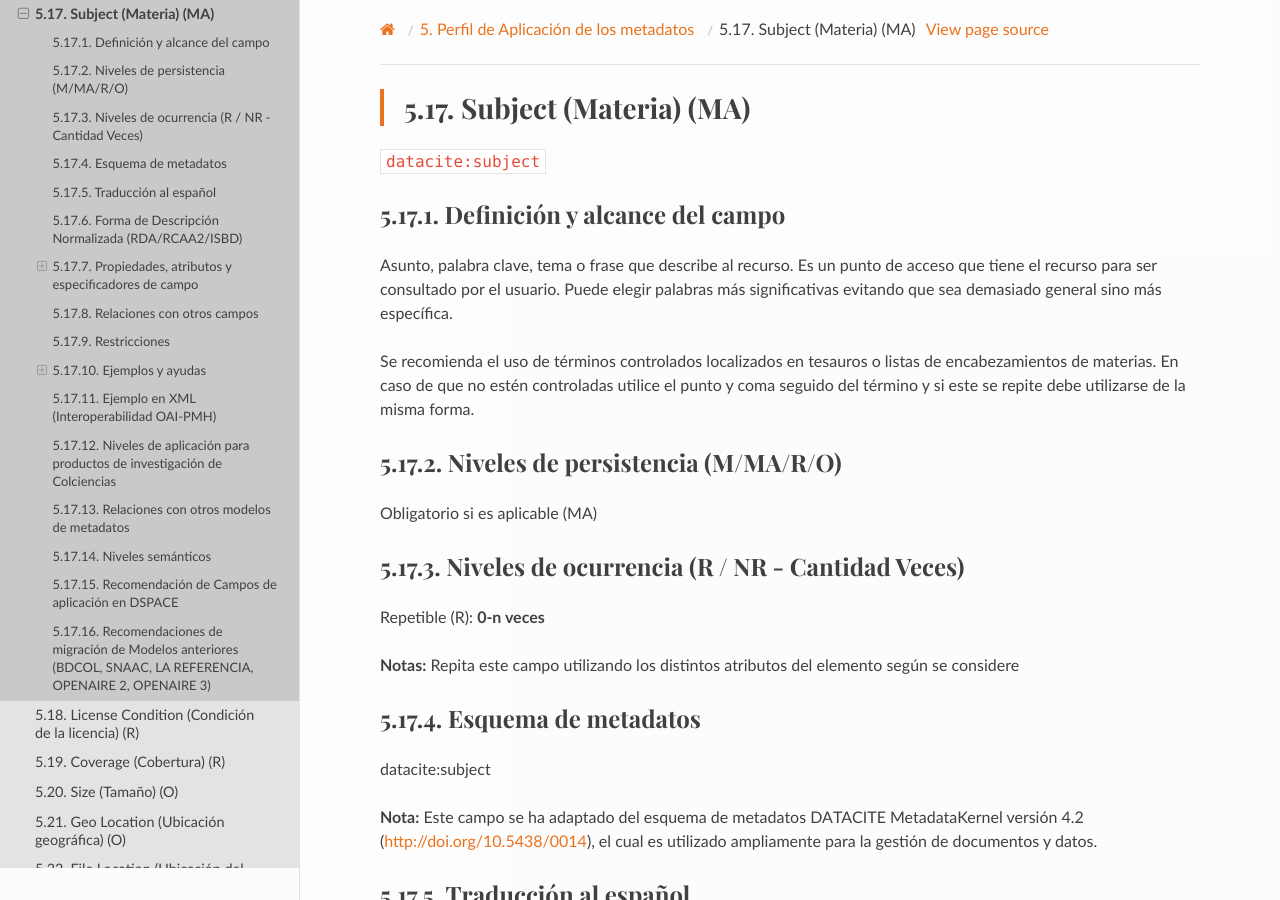
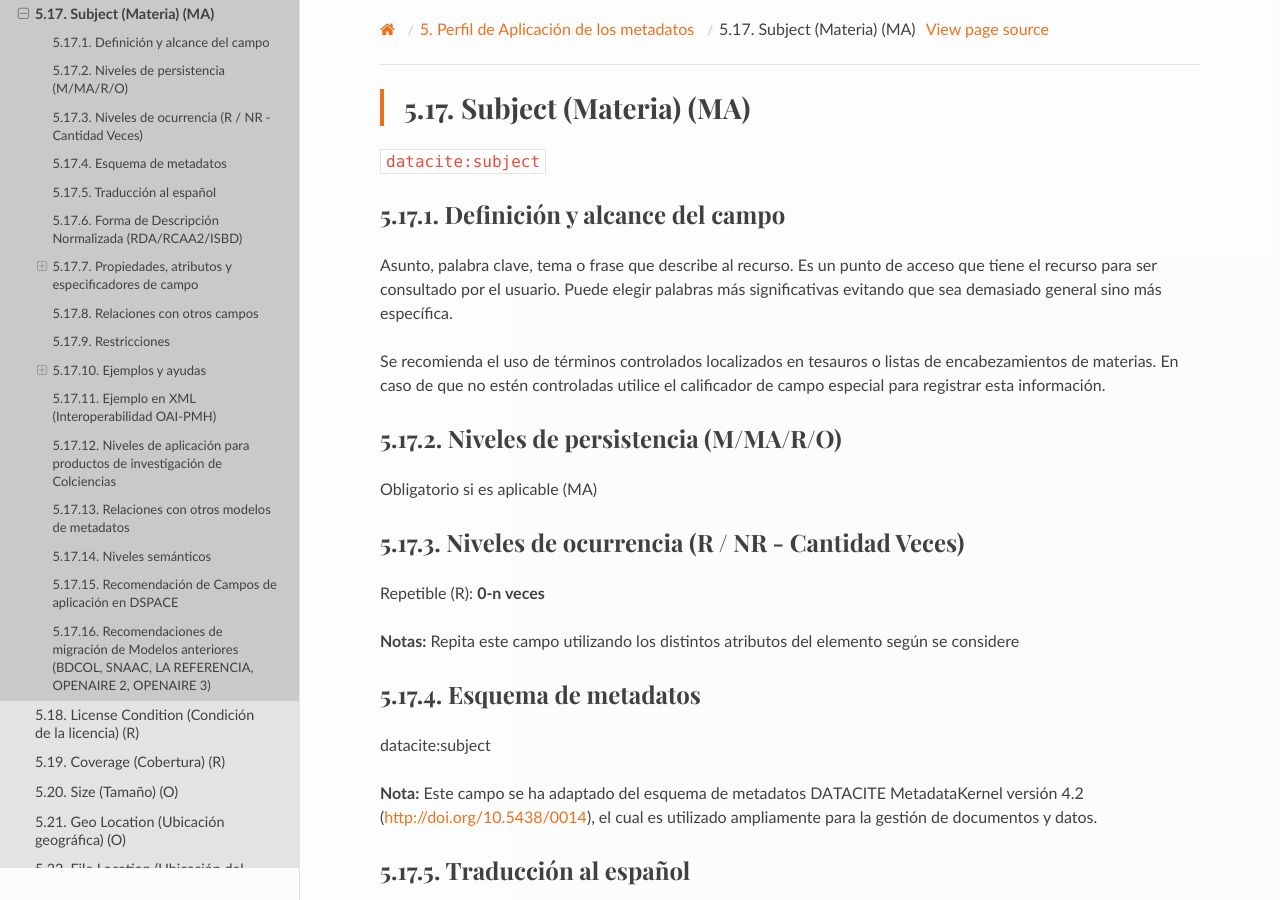
Before and after one commit to rcic/openaire4, a Sphinx documentation site: the page built from docs/field_subject.rst, in a window 1280 px wide and 900 px high. Built offline with Sphinx 7.4.7 and the Read the Docs theme 2.0.0, drawn with Linux system fonts in a browser that asks for light colours; some web fonts are replaced; a script that is not in the unit is left out; some of the changed lines change nothing that is shown; some of the changed text lies outside the part shown.

Commit message:
actualizacion

```diff
--- a/docs/field_subject.rst
+++ b/docs/field_subject.rst
@@ -9,7 +9,8 @@
 ------------------------------
 Asunto, palabra clave, tema o frase que describe al recurso. Es un punto de acceso que tiene el recurso para ser consultado por el usuario. Puede elegir palabras más significativas evitando que sea demasiado general sino más específica.
 
-Se recomienda el uso de términos controlados localizados en tesauros o listas de encabezamientos de materias. En caso de que no estén controladas utilice el punto y coma seguido del término y si este se repite debe utilizarse de la misma forma.
+Se recomienda el uso de términos controlados localizados en tesauros o listas de encabezamientos de materias. En caso de que no estén controladas utilice el calificador de campo especial para registrar esta información.
+
 
 
 Niveles de persistencia (M/MA/R/O)
@@ -235,7 +236,7 @@
 +========================================+==========================+===================+===================================================================================+
 |      **Descriptores libres**                                                                                                                                              |
 +----------------------------------------+--------------------------+-------------------+-----------------------------------------------------------------------------------+
-| OpenAire                               | dc.subject               |                   |                                                                                   |
+| OpenAire                               | dc.subject               |                   | Texto Libre                                                                       |
 +----------------------------------------+--------------------------+-------------------+-----------------------------------------------------------------------------------+
 | OpenAire                               | dc.subject               | proposal          | Descriptores no normalizados propuestos por el autor.                             |
 +----------------------------------------+--------------------------+-------------------+-----------------------------------------------------------------------------------+
@@ -243,7 +244,7 @@
 +----------------------------------------+--------------------------+-------------------+-----------------------------------------------------------------------------------+
 |             **Descriptores basados en vocabularios controlados**                                                                                                          |
 +----------------------------------------+--------------------------+-------------------+-----------------------------------------------------------------------------------+
-| OpenAire                               | dc.subject               | armarc            |                                                                                   |
+| OpenAire                               | dc.subject               | armarc            | ARMARC                                                                            |
 +----------------------------------------+--------------------------+-------------------+-----------------------------------------------------------------------------------+
 | OpenAire                               |                          | udc               | Clasificación Universal Decimal                                                   |
 +----------------------------------------+--------------------------+-------------------+-----------------------------------------------------------------------------------+
@@ -259,11 +260,11 @@
 +----------------------------------------+--------------------------+-------------------+-----------------------------------------------------------------------------------+
 | OpenAire                               | dc.subject               | ecm               | Encabezamientos de la Biblioteca Universidad Nacional Autónoma de México DGB/UNAM |
 +----------------------------------------+--------------------------+-------------------+-----------------------------------------------------------------------------------+
-| OpenAire                               | dc.subject               | mesh              |                                                                                   |
+| OpenAire                               | dc.subject               | mesh              | Medical Subject Headings                                                          |
 +----------------------------------------+--------------------------+-------------------+-----------------------------------------------------------------------------------+
-| OpenAire                               | dc.subject               | agrovoc           |                                                                                   |
+| OpenAire                               | dc.subject               | agrovoc           | Vocabulario Controlado desarrollado por FAO                                       |
 +----------------------------------------+--------------------------+-------------------+-----------------------------------------------------------------------------------+
-| OpenAire                               | dc.subject               | decs              |                                                                                   |
+| OpenAire                               | dc.subject               | decs              | Descriptores en Ciencias de la salud - Bireme                                     |
 +----------------------------------------+--------------------------+-------------------+-----------------------------------------------------------------------------------+
 | OpenAire                               | dc.subject               | unesco            |                                                                                   |
 +----------------------------------------+--------------------------+-------------------+-----------------------------------------------------------------------------------+
```
